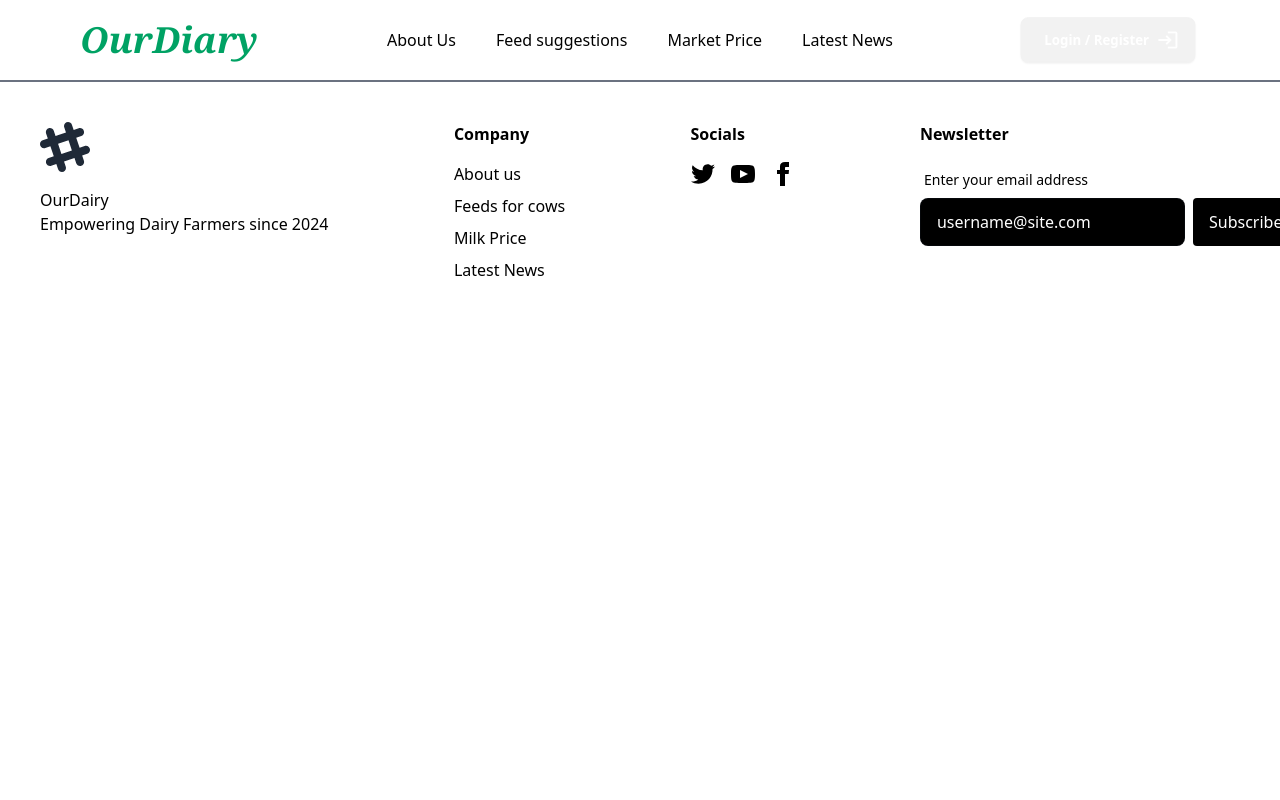
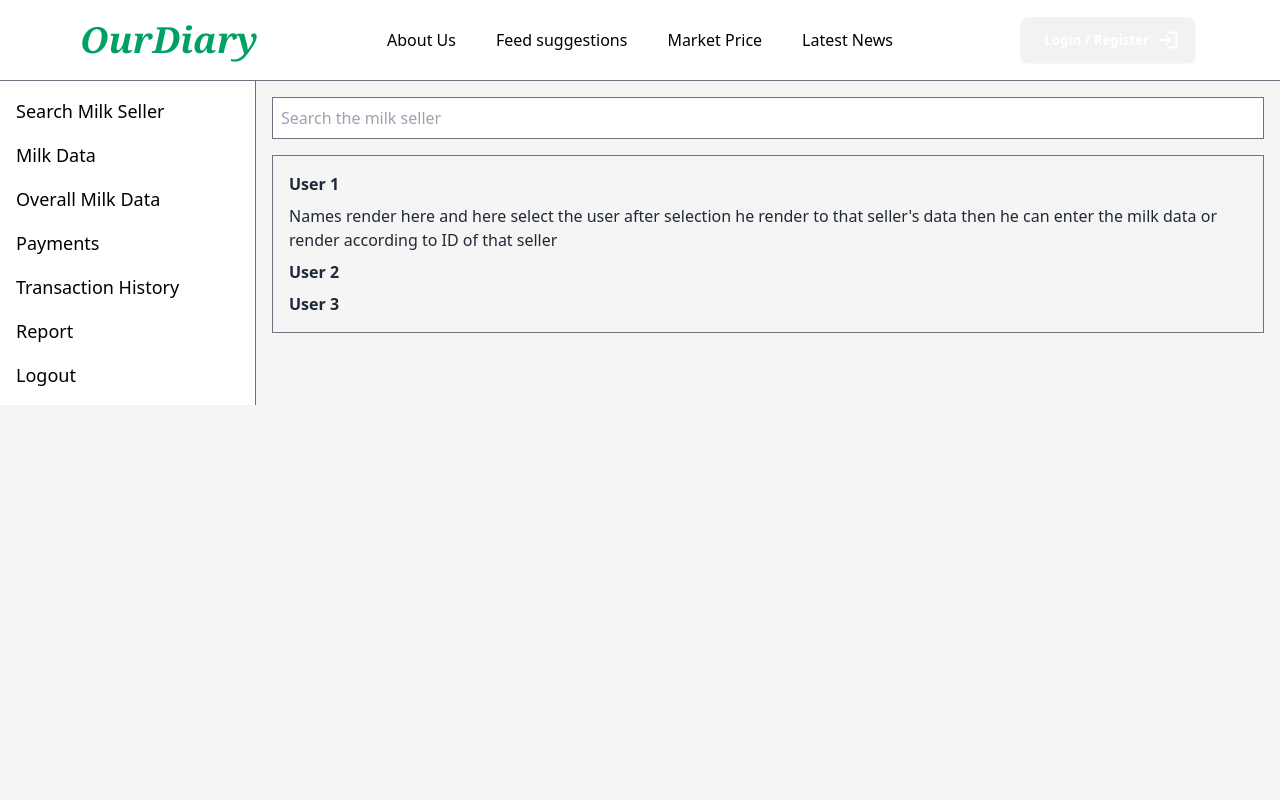
Before and after one commit to khadar-oothuru/OD-CLIENT, a React (Vite) app: page /land in a window 1280 px wide. Shown: the top 800 px of the page. Built offline with nearby package versions, Linux system fonts and the light colour scheme.

Commit message:
adding landing page

```diff
--- a/src/App.jsx
+++ b/src/App.jsx
@@ -8,12 +8,12 @@ import Feeds from "./components/Feed/Feeds";
 import Login from "./components/Login/Login";
 import Footer from "./components/Footer";
 import QuesCards from "./components/News/QuesCards";
-import UserDashboard from "./components/UserDashboard";
-import DairyOwnerDashboard from "./components/DairyOwnerDashboard";
-import { UserProvider, useUserContext } from "./UserContext";
+import LandingPage from "./components/DiaryOwner/LandingPage";
+// import
+// import { UserProvider, useUserContext } from "./UserContext";
 
 const App = () => {
-  const { userRole } = useUserContext();
+  // const { userRole } = useUserContext();
 
   return (
     <Router>
@@ -28,17 +28,18 @@ const App = () => {
         <Route path="/market" element={<MarketPrice />} />
         <Route path="/feed" element={<Feeds />} />
         <Route path="/news" element={<QuesCards />} />
+        <Route path="/land" element={<LandingPage/>} />
 
 {/*
         {userRole === 'user' && (
-          <Route path="/dashboard" element={<UserDashboard />} />
+          <Route path="/dashboard" element={<sellerdash/>} />
 
         )}
 
         {userRole === 'dairyOwner' && (
           <Route path="/dashboard" element={<DairyOwnerDashboard />} />
 
-        )} */}
+        )}  */}
       </Routes>
 
       <Footer />
@@ -46,10 +47,10 @@ const App = () => {
   );
 };
 
-const AppWrapper = () => (
-  <UserProvider>
-    <App />
-  </UserProvider>
-);
+// const AppWrapper = () => (
+//   // <UserProvider>
+//     <App />
+//   {/* </UserProvider> */}
+// );
 
-export default AppWrapper;
+export default App
--- /dev/null
+++ b/src/components/DiaryOwner/LandingPage.jsx
@@ -0,0 +1,32 @@
+import React from 'react';
+import Sidebar from './Sidebar'; // Adjust the path as necessary
+// import Navbar from './Navbar'; // Adjust the path as necessary
+
+const LandingPage = () => {
+  return (
+    <div className="min-h-screen flex flex-col">
+      {/* <Navbar /> */}
+      <div className="flex flex-1">
+        <Sidebar />
+        <div className="flex-1 p-4">
+          {/* Main content goes here */}
+          <div className="mb-4">
+            <input
+              type="text"
+              placeholder="Search the milk seller"
+              className="p-2 border border-gray-500 w-full"
+            />
+          </div>
+          <div className="border border-gray-500 p-4">
+            <div className="mb-2 font-bold">User 1</div>
+            <div className="mb-2">Names render here and here select the user after selection he render to that seller's data then he can enter the milk data or render according to ID of that seller</div>
+            <div className="mb-2 font-bold">User 2</div>
+            <div className="font-bold">User 3</div>
+          </div>
+        </div>
+      </div>
+    </div>
+  );
+};
+
+export default LandingPage;
--- /dev/null
+++ b/src/components/DiaryOwner/Sidebar.jsx
@@ -0,0 +1,48 @@
+import React from 'react';
+import { Link } from 'react-router-dom';
+
+const Sidebar = () => {
+  return (
+    <div className="w-64 bg-white h-full p-4 border-r border-gray-500">
+      <ul className="space-y-4">
+        <li>
+          <Link to="/search-milk-seller" className="text-black hover:text-[#00d684] font-medium text-lg">
+            Search Milk Seller
+          </Link>
+        </li>
+        <li>
+          <Link to="/milk-data" className="text-black hover:text-[#00d684] font-medium text-lg">
+            Milk Data
+          </Link>
+        </li>
+        <li>
+          <Link to="/overall-milk-data" className="text-black hover:text-[#00d684] font-medium text-lg">
+            Overall Milk Data
+          </Link>
+        </li>
+        <li>
+          <Link to="/payments" className="text-black hover:text-[#00d684] font-medium text-lg">
+            Payments
+          </Link>
+        </li>
+        <li>
+          <Link to="/transaction-history" className="text-black hover:text-[#00d684] font-medium text-lg">
+            Transaction History
+          </Link>
+        </li>
+        <li>
+          <Link to="/report" className="text-black hover:text-[#00d684] font-medium text-lg">
+            Report
+          </Link>
+        </li>
+        <li>
+          <Link to="/logout" className="text-black hover:text-[#00d684] font-medium text-lg">
+            Logout
+          </Link>
+        </li>
+      </ul>
+    </div>
+  );
+};
+
+export default Sidebar;
--- /dev/null
+++ b/src/components/DiaryOwner/dashboardd.jsx
@@ -0,0 +1,13 @@
+import React from 'react'
+
+const dashboardd = () => {
+  return (
+    <div>
+
+        dairey dash
+
+    </div>
+  )
+}
+
+export default dashboardd
--- /dev/null
+++ b/src/components/MilkSeller/sellerdash.jsx
@@ -0,0 +1,11 @@
+import React from 'react'
+
+const sellerdash = () => {
+  return (
+    <div>
+      seller dash board
+    </div>
+  )
+}
+
+export default sellerdash
```
